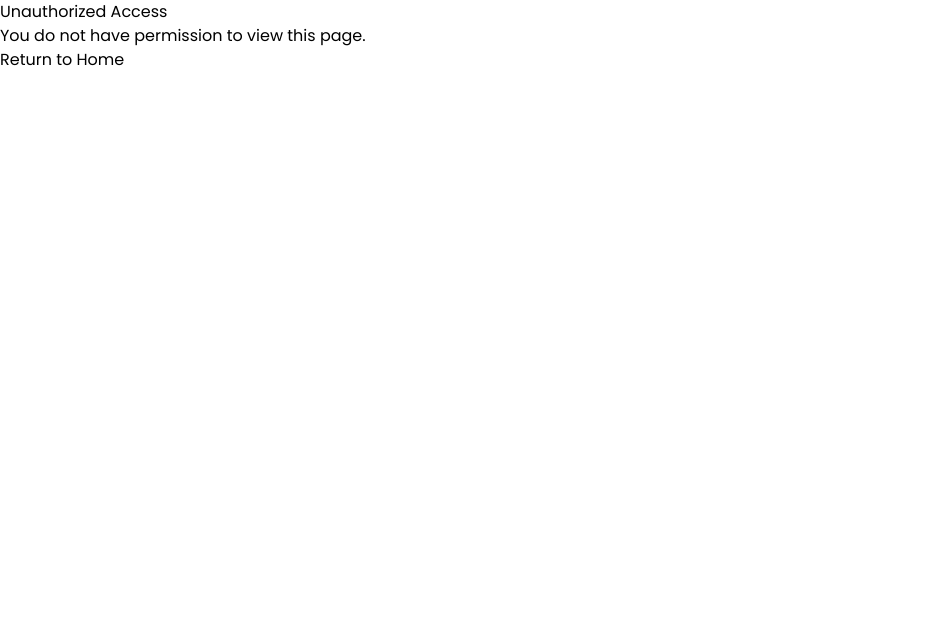
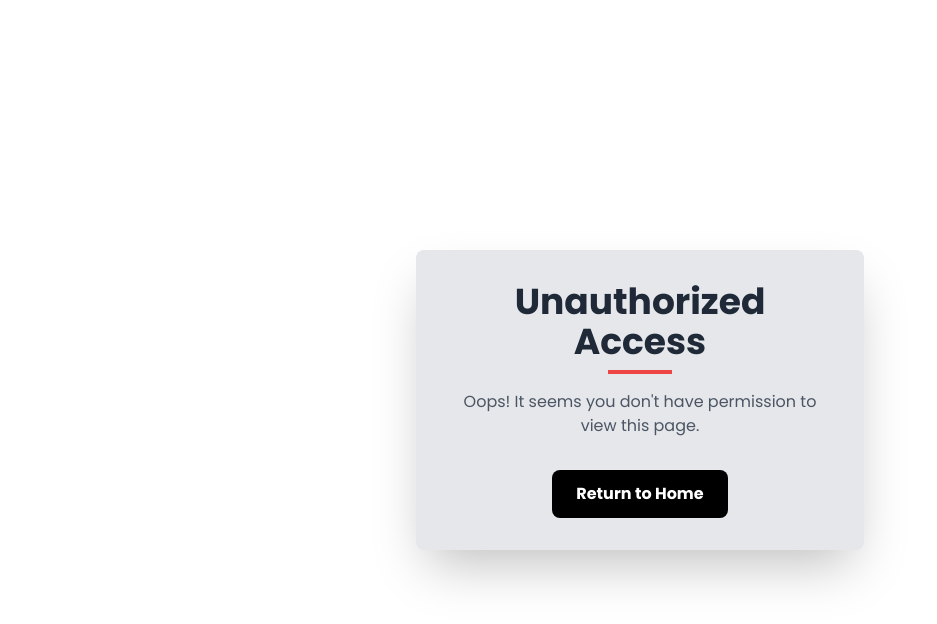
Before and after one commit to ShlokMewada/Servify-Frontend, a React (Vite) app: page /unauthorized in a window 1280 px wide. Shown: the top 624 px of the page, without its empty margins (0-937 px from the left). Built offline with nearby package versions, Linux system fonts and the light colour scheme; no server answers.

Commit message:
styling unauthorized page

```diff
--- a/src/components/Unauthorized.jsx
+++ b/src/components/Unauthorized.jsx
@@ -1,12 +1,28 @@
 import React from "react";
 import { Link } from "react-router-dom";
+import { useSelector } from "react-redux";
 
 const Unauthorized = () => {
+  const user = useSelector((store) => store.user.user);
   return (
-    <div>
-      <h1>Unauthorized Access</h1>
-      <p>You do not have permission to view this page.</p>
-      <Link to="/">Return to Home</Link>
+    <div className="min-h-screen flex items-center justify-center">
+      <div className="bg-gray-200 p-8 rounded-lg shadow-2xl max-w-md w-full">
+        <div className="text-center">
+          <h1 className="text-4xl font-bold text-gray-800 mb-2">
+            Unauthorized Access
+          </h1>
+          <div className="w-16 h-1 bg-red-500 mx-auto mb-4"></div>
+          <p className="text-gray-600 mb-8">
+            {"Oops! It seems you don't have permission to view this page."}
+          </p>
+          <Link
+            to={user ? "/employee/dashboard" : "/"}
+            className="inline-block bg-black hover:bg-opacity-80 transition-all duration-200 text-white font-bold py-3 px-6 rounded-lg hover:shadow-lg"
+          >
+            {user ? "Return to Dashboard" : "Return to Home"}
+          </Link>
+        </div>
+      </div>
     </div>
   );
 };
```
